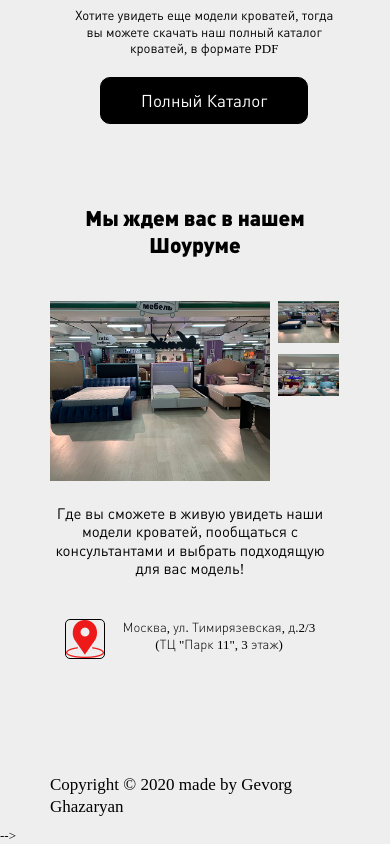
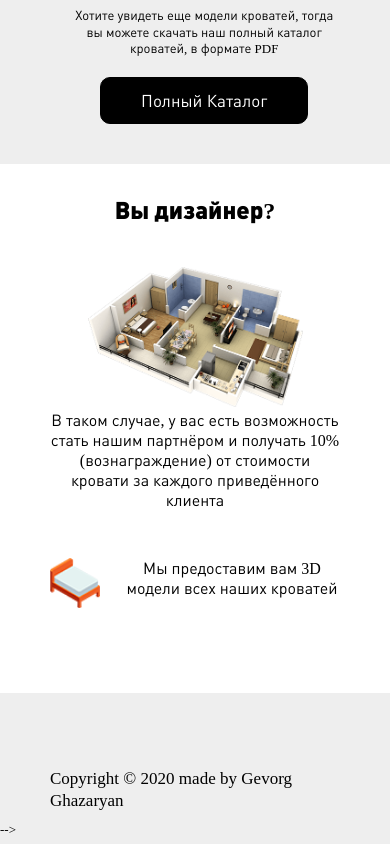
Before and after one commit to curviture/mebelsevagir, a plain HTML site: page index.html in a window 390 px wide. Shown: the part 2538-3382 px from the top of the page. Drawn offline with Linux system fonts and the light colour scheme.

Commit message:
all resolutions alpha 1.7 version commit designer finish

```diff
--- a/TODO.txt
+++ b/TODO.txt
@@ -2,4 +2,5 @@
 TODO fixing adress poping off in mobile screen
 TODO fixing navbar on medium screen
 TODO fixing jumbotron
-TODO showroom
+TODO finish manifacturer
+TODO finish
--- a/css/main.css
+++ b/css/main.css
@@ -1003,6 +1003,10 @@ ymaps {
         display: none!important;
     }
 
+    .md-col-2 {
+        flex-basis: 50%;
+    }
+
     .nav {
         flex-flow: row wrap;
         justify-content: space-around;
@@ -1200,6 +1204,39 @@ ymaps {
         padding: 0;
     }
 
+    .manifacturer .container {
+        flex-wrap: nowrap;
+        justify-content: center;
+        align-items: center;
+    }
+
+    .designer .container {
+        justify-content: center;
+        align-items: center;
+    }
+
+    .designer img {
+        width: 30rem;
+        height: 20rem;
+    }
+
+    .designer .text-content {
+        margin: unset;
+    }
+
+    .designer .text-content p {
+        font-size: 1.9rem;
+    }
+
+    .designer > .container > .text-content > p{
+        margin: unset;
+    }
+
+    .designer .text-content__footer img {
+        width: 5rem;
+        height: 5rem;
+    }
+
 }
 
 @media (max-width: 770px) {
@@ -1210,6 +1247,10 @@ ymaps {
 
     body {
         font-size: 1.3rem;
+    }
+
+    .sm-col-1 {
+        flex-basis: 100%;
     }
 
     .nav {
@@ -1611,6 +1652,51 @@ ymaps {
         font-size: 1.3rem;
     }
 
+    .manifacturer {
+        text-align: center;
+        padding-bottom: 5rem;
+    }
+
+    .manifacturer .container {
+        flex-flow: column;
+    }
+
+    .manifacturer .text-content {
+        margin: unset;
+    }
+
+    .manifacturer .text-content  h2{
+        font-size: 1.9rem;
+    }
+
+    .manifacturer .text-content p {
+        font-size: 1.3rem;
+    }
+
+    .manifacturer img {
+        width: 8.5rem;
+        height: 8.5rem;
+    }
+
+    .designer {
+        text-align: center;
+        padding-top: 3rem;
+    }
+
+    .designer img {
+        width: 21.5rem;
+        height: 14rem;
+    }
+
+    .designer .text-content p {
+        font-size: 1.6rem;
+    }
+
+    .designer h2 {
+        font-size: 2.4rem;
+    }
+
+
 }
 
 
--- a/index.html
+++ b/index.html
@@ -76,7 +76,6 @@
             </div>
         </div>
     </header>
-    <!-- TODO fix address popping of mobile view -->
     <!-- <div class="container card-container">
         <div class="card md-col-3 col-3 col-sm-1">
             <div class="card__image">
@@ -351,7 +350,7 @@
             </div>
         </div>
     </div> -->
-    <div class="showroom">
+    <!-- <div class="showroom">
         <div class="container">
             <h2 class="lg-hidden">Мы ждем вас в нашем Шоуруме</h2>
             <div class="text-content">
@@ -371,23 +370,27 @@
                 </div>
             </div>
         </div>
-    </div>
+    </div> -->
     <!-- <div class="manifacturer bg-fixed text-white">
         <div class="container">
-            <img src="img/cog.png" alt="">
+            <div class="card__img">
+
+                <img src="img/cog.png" alt="">
+            </div>
             <div class="text-content">
                 <h2>Мы производители</h2>
                 <p>Арнико это прямой фабричный производитель мягкой мебели на заказ по любым размерам, эскизам и фото.</p>
             </div>
         </div>
     </div> -->
-    <!-- <div class="designer">
+    <div class="designer">
         <div class="container">
-            <div col-2>
+            <h2 class="lg-hidden designer__header">Вы дизайнер?</h2>
+            <div class="col-2 md-col-2 sm-col-1">
                 <img src="img/dizayn.png" alt="bed-design">
             </div>
-            <div class="text-content col-2">
-                <h2>Вы дизайнер?</h2>
+            <div class="text-content col-2 md-col-2 sm-col-1">
+                <h2 class="hidden-lg">Вы дизайнер?</h2>
                 <p>В таком случае, у вас есть возможность стать нашим партнёром и получать 10% (вознаграждение) от стоимости кровати за каждого приведённого клиента</p>
                 <div class="text-content__footer">
                     <img src="img/small-bed.png" alt="">
@@ -396,7 +399,7 @@
                 </div>
             </div>
         </div>
-    </div> -->
+    </div>
     <!-- <div class="contact-us">
         <div class="container">
             <div class="text-content">
```
